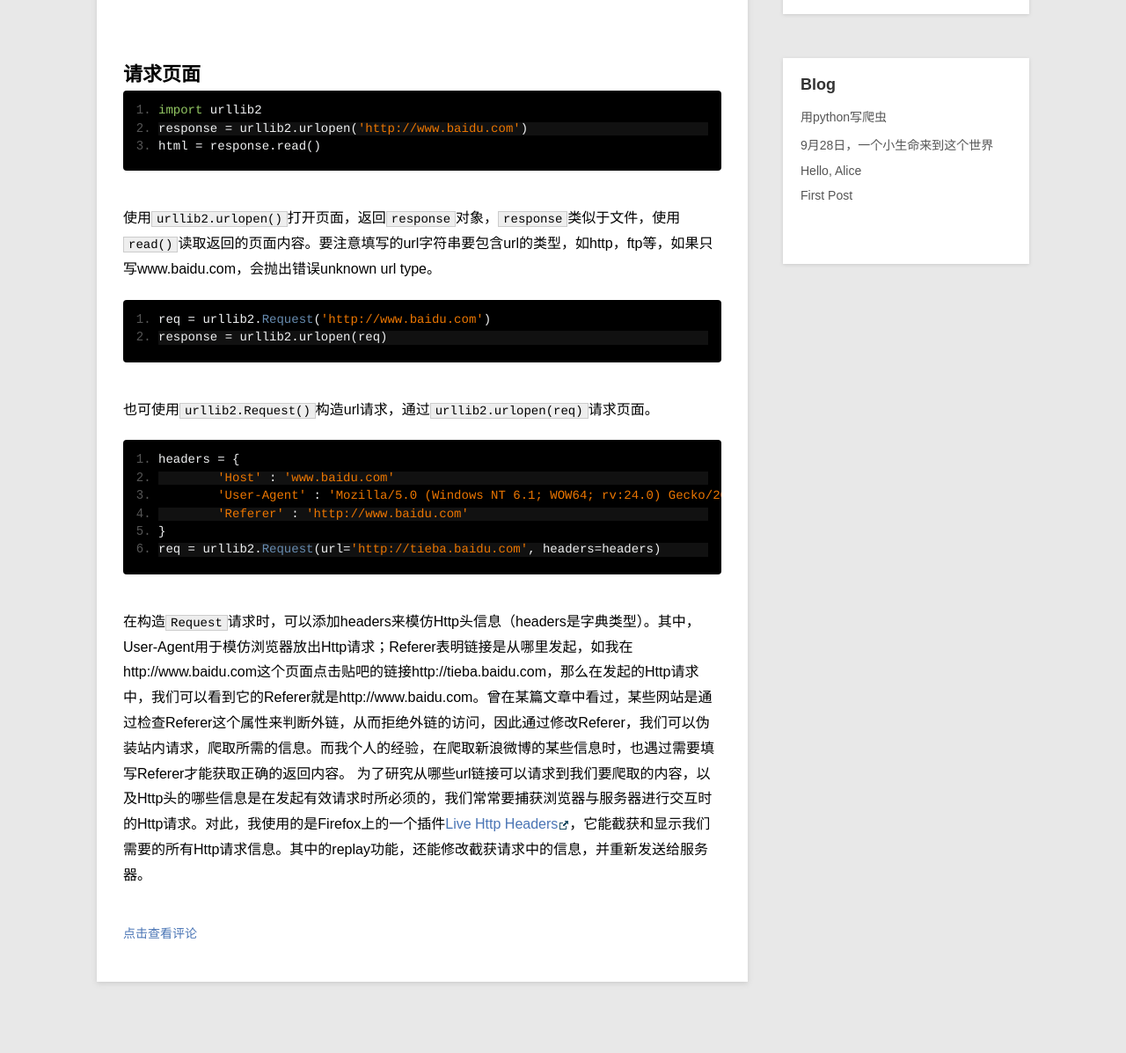
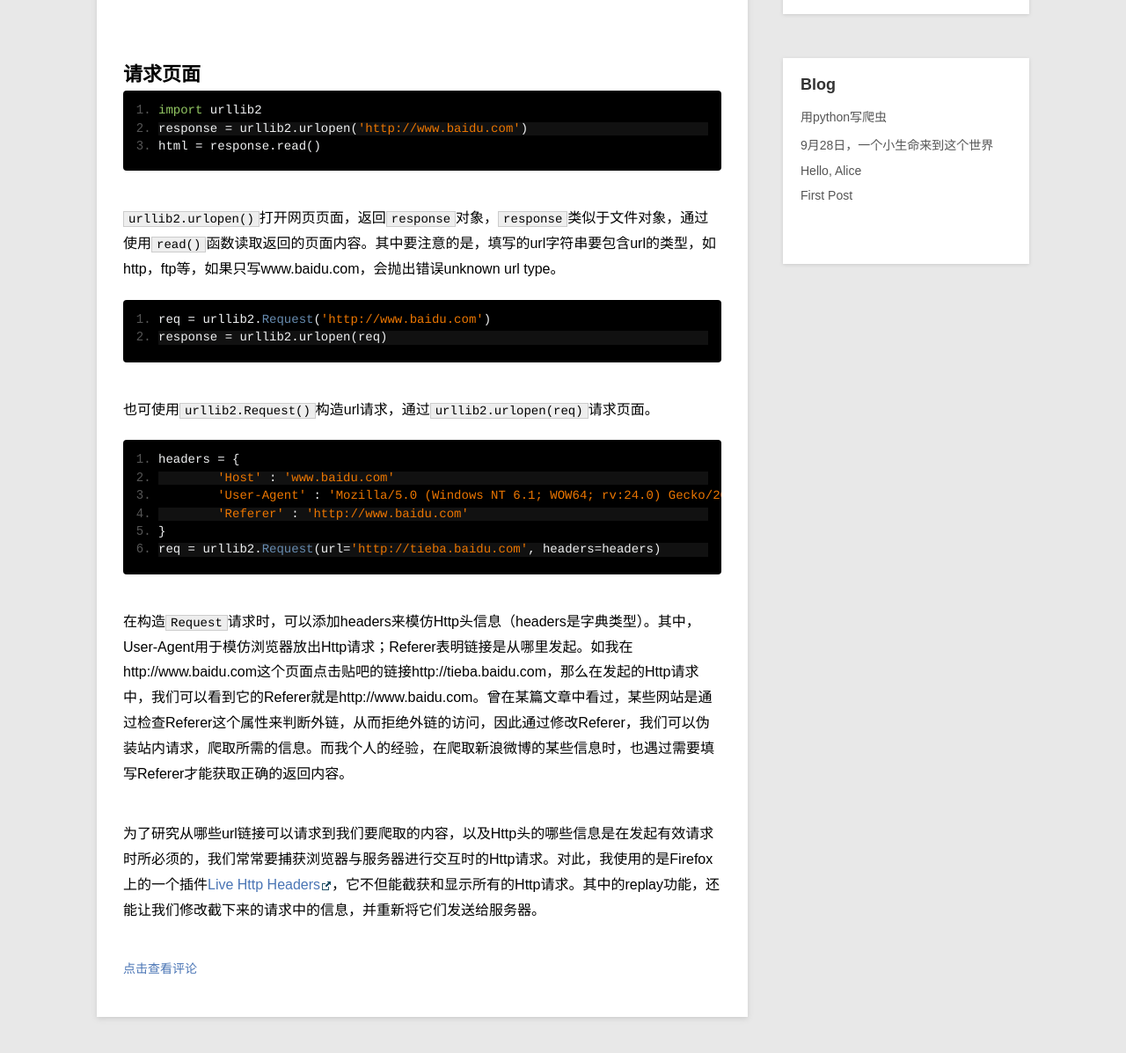
Before and after one commit to lingling1989r/hjyoite.github.io, a Jekyll site: the page built from _posts/blog/2013-09-29-Python-Crawler.md, in a window 1280 px wide, cut to the strip 189-1425 px from the top of the page. Shown: the top 1197 px of the strip at 88% size. Built offline with Jekyll 4.4.1, drawn with Linux system fonts in a browser that asks for light colours; Markdown is read by kramdown in place of the engine named in the settings; grey boxes are pictures that could not be loaded.

Commit message:
add new blog python crawler

```diff
--- a/_posts/blog/2013-09-29-Python-Crawler.md
+++ b/_posts/blog/2013-09-29-Python-Crawler.md
@@ -11,7 +11,7 @@ category: blog
 	response = urllib2.urlopen('http://www.baidu.com')
 	html = response.read()
 
-使用`urllib2.urlopen()`打开页面，返回`response`对象，`response`类似于文件，使用`read()`读取返回的页面内容。要注意填写的url字符串要包含url的类型，如http，ftp等，如果只写www.baidu.com，会抛出错误unknown url type。
+`urllib2.urlopen()`打开网页页面，返回`response`对象，`response`类似于文件对象，通过使用`read()`函数读取返回的页面内容。其中要注意的是，填写的url字符串要包含url的类型，如http，ftp等，如果只写www.baidu.com，会抛出错误unknown url type。
 
 	req = urllib2.Request('http://www.baidu.com')
 	response = urllib2.urlopen(req)
@@ -25,7 +25,8 @@ category: blog
 	}
 	req = urllib2.Request(url='http://tieba.baidu.com', headers=headers)
 
-在构造`Request`请求时，可以添加headers来模仿Http头信息（headers是字典类型）。其中，User-Agent用于模仿浏览器放出Http请求；Referer表明链接是从哪里发起，如我在http://www.baidu.com这个页面点击贴吧的链接http://tieba.baidu.com，那么在发起的Http请求中，我们可以看到它的Referer就是http://www.baidu.com。曾在某篇文章中看过，某些网站是通过检查Referer这个属性来判断外链，从而拒绝外链的访问，因此通过修改Referer，我们可以伪装站内请求，爬取所需的信息。而我个人的经验，在爬取新浪微博的某些信息时，也遇过需要填写Referer才能获取正确的返回内容。
-为了研究从哪些url链接可以请求到我们要爬取的内容，以及Http头的哪些信息是在发起有效请求时所必须的，我们常常要捕获浏览器与服务器进行交互时的Http请求。对此，我使用的是Firefox上的一个插件[Live Http Headers][]，它能截获和显示我们需要的所有Http请求信息。其中的replay功能，还能修改截获请求中的信息，并重新发送给服务器。
+在构造`Request`请求时，可以添加headers来模仿Http头信息（headers是字典类型）。其中，User-Agent用于模仿浏览器放出Http请求；Referer表明链接是从哪里发起。如我在http://www.baidu.com这个页面点击贴吧的链接http://tieba.baidu.com，那么在发起的Http请求中，我们可以看到它的Referer就是http://www.baidu.com。曾在某篇文章中看过，某些网站是通过检查Referer这个属性来判断外链，从而拒绝外链的访问，因此通过修改Referer，我们可以伪装站内请求，爬取所需的信息。而我个人的经验，在爬取新浪微博的某些信息时，也遇过需要填写Referer才能获取正确的返回内容。
+
+为了研究从哪些url链接可以请求到我们要爬取的内容，以及Http头的哪些信息是在发起有效请求时所必须的，我们常常要捕获浏览器与服务器进行交互时的Http请求。对此，我使用的是Firefox上的一个插件[Live Http Headers][]，它不但能截获和显示所有的Http请求。其中的replay功能，还能让我们修改截下来的请求中的信息，并重新将它们发送给服务器。
 
 [Live Http Headers]: http://livehttpheaders.mozdev.org/
```
